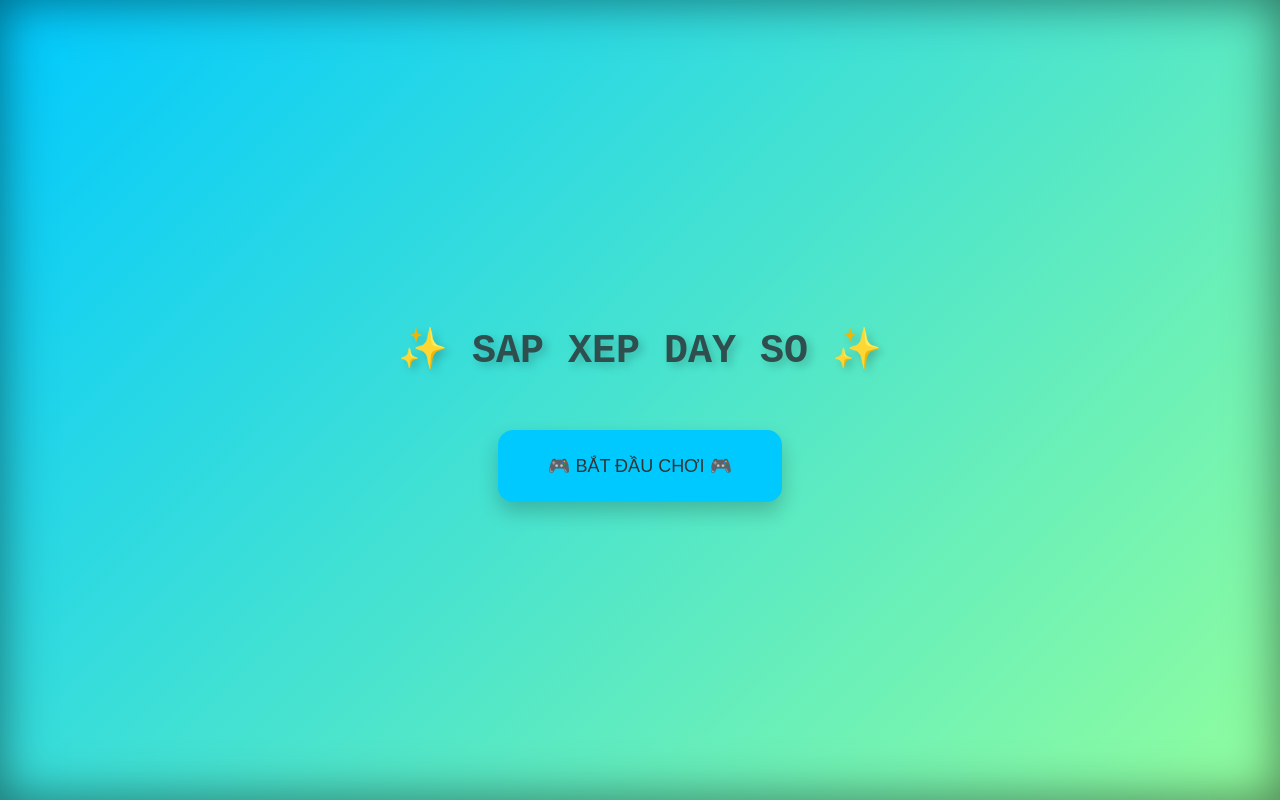
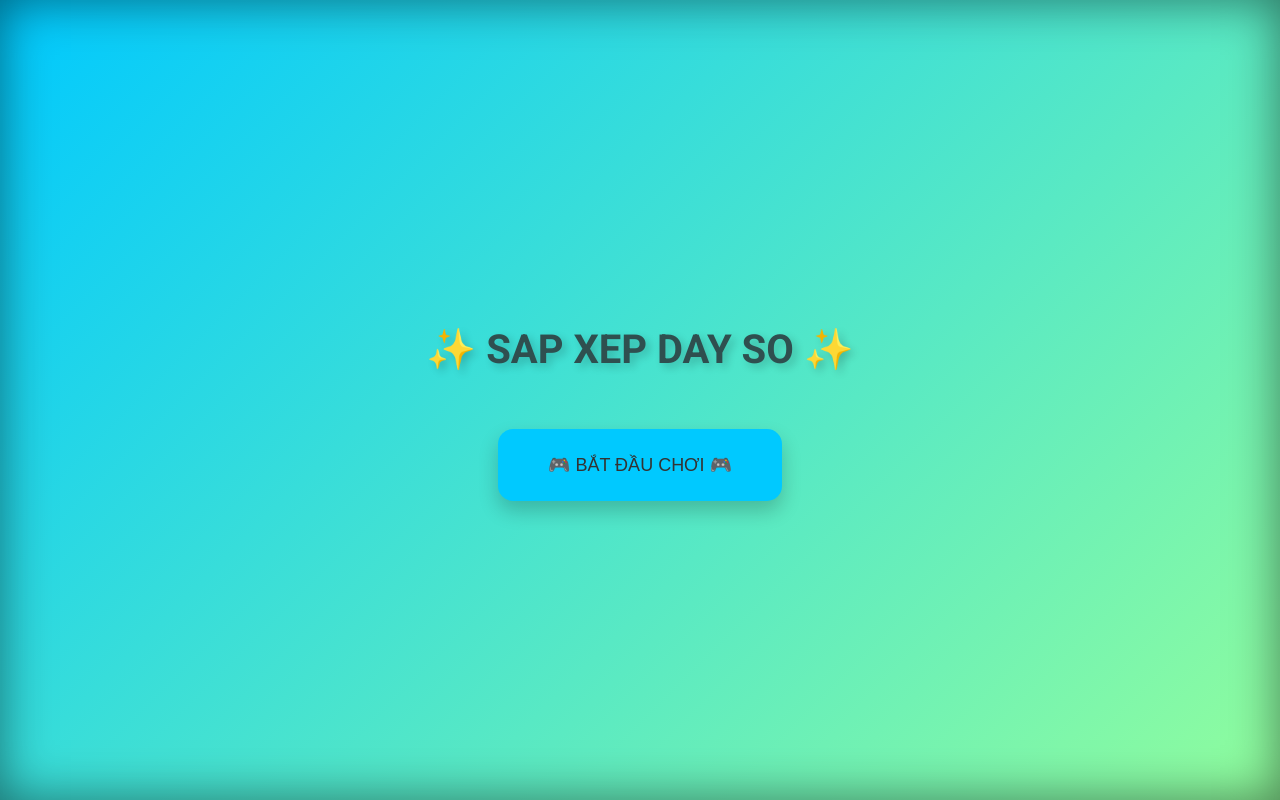
Before and after one commit to Luu-Phung/LuuPhung, a plain HTML site: page index.html in a window 1280 px wide. Drawn offline with Linux system fonts and the light colour scheme.

Commit message:
Update index.html

```diff
--- a/index.html
+++ b/index.html
@@ -83,7 +83,7 @@
             text-transform: uppercase;
             text-shadow: 4px 4px 8px rgba(0, 0, 0, 0.2); /* Giảm độ chói của bóng */
             font-weight: 800;
-            font-family: 'Courier New', Courier, monospace;
+            font-family: 'Roboto', sans-serif;
         }
 
         button {
```
